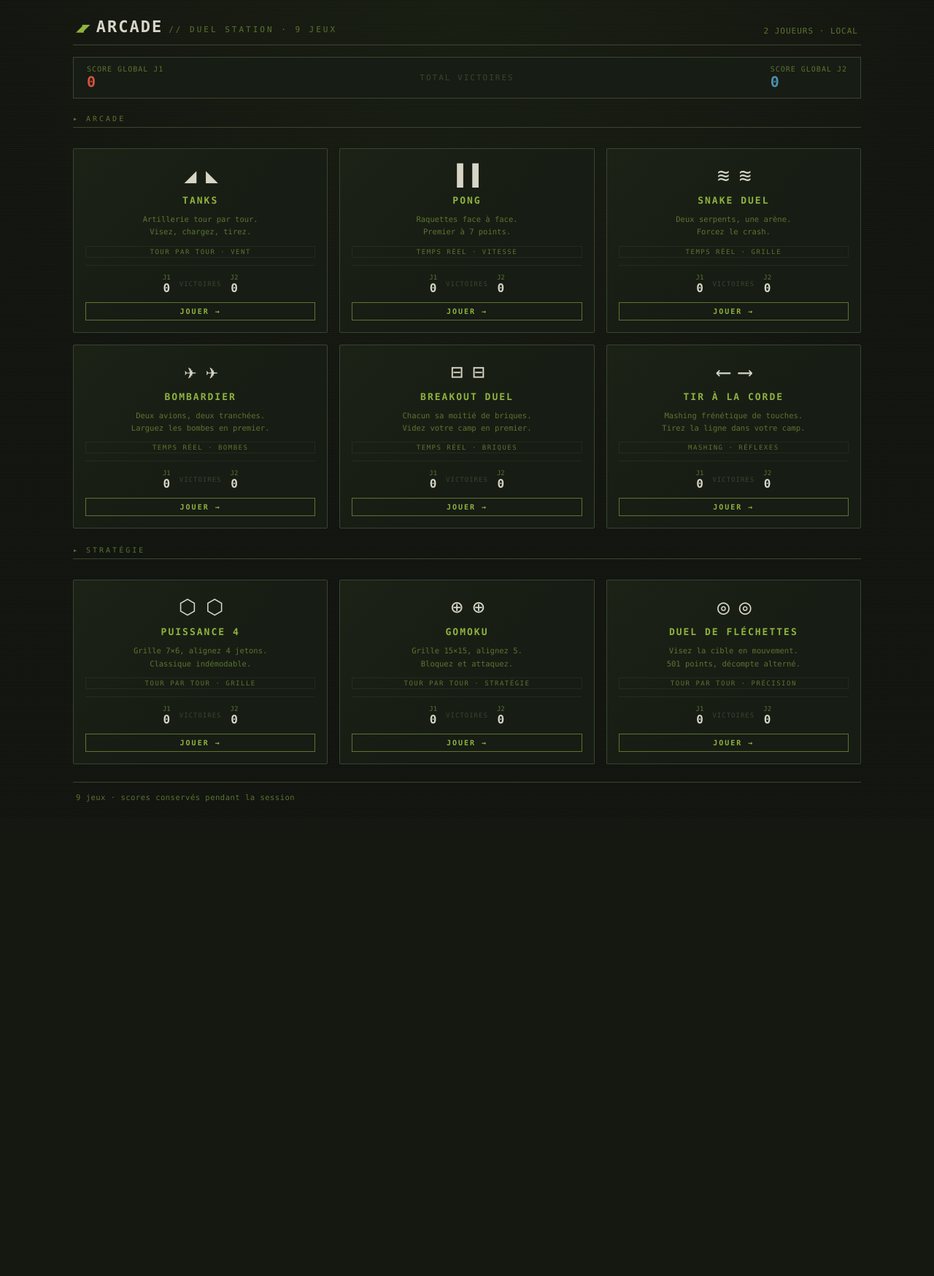
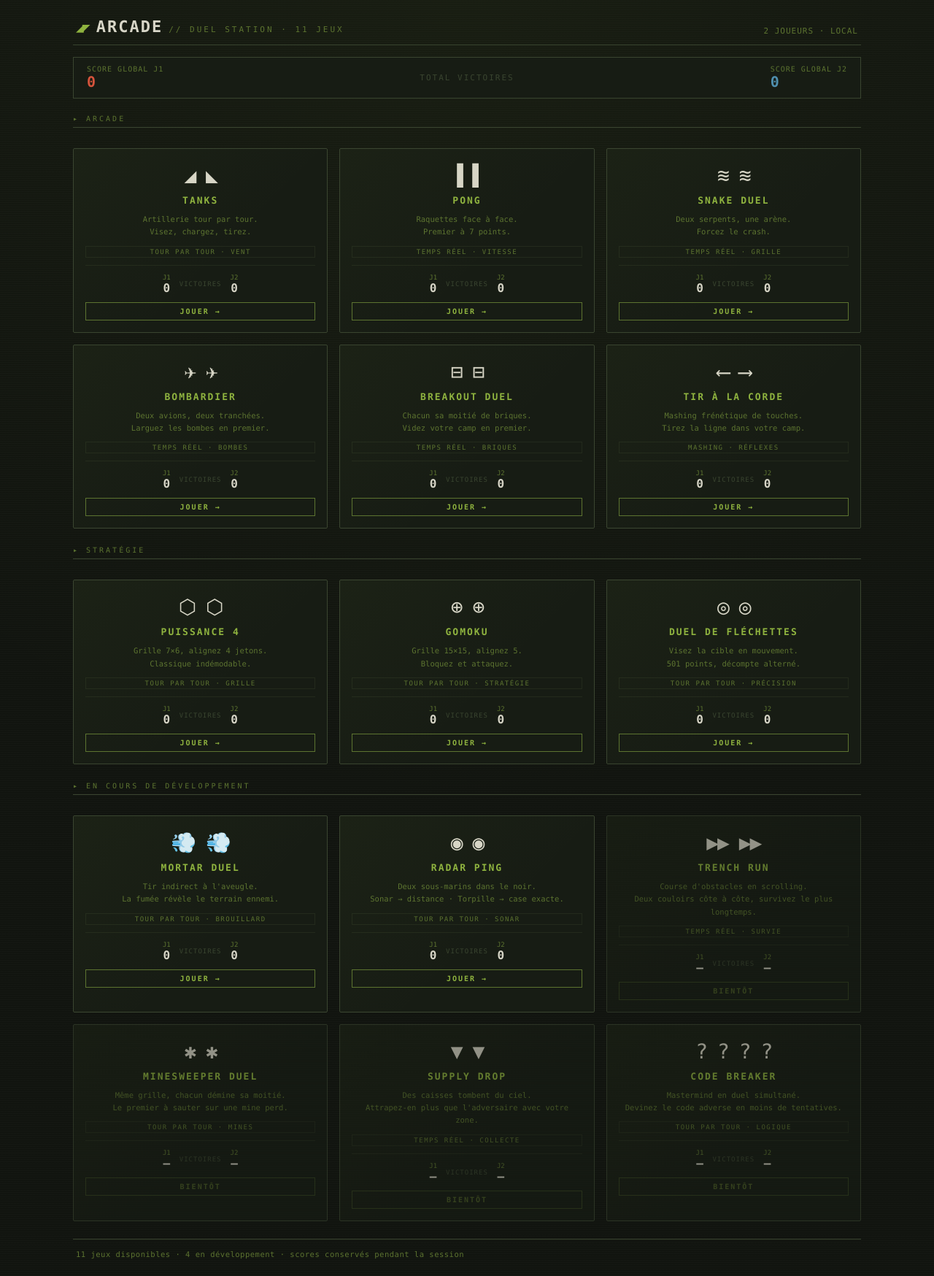
Before and after one commit to JuloEco/Multijoueurs, a Flask app: page / in a window 1280 px wide. Shown: the whole page at 73% size. Before the commit the page ends 1099 px from the top, so only its background shows below. Run offline with Flask 3, Linux system fonts and the light colour scheme.

Commit message:
Update game count and add new games section

```diff
--- a/templates/index.html
+++ b/templates/index.html
@@ -92,7 +92,7 @@
   <header class="topbar">
     <div class="brand">
       <span class="brand-mark">◢◤</span>
-      <h1>ARCADE<span class="brand-sub">// DUEL STATION · 9 JEUX</span></h1>
+      <h1>ARCADE<span class="brand-sub">// DUEL STATION · 11 JEUX</span></h1>
     </div>
     <div style="font-size:11px; color:var(--phosphor-dim); letter-spacing:1px;">2 JOUEURS · LOCAL</div>
   </header>
@@ -235,8 +235,92 @@
     </div>
   </div>
 
+  <!-- NOUVEAUX JEUX -->
+  <div class="section-label" style="margin-top:24px;">▸ EN COURS DE DÉVELOPPEMENT</div>
+  <div class="game-grid">
+
+    <div class="game-card">
+      <div class="game-icon">💨 💨</div>
+      <div class="game-name">MORTAR DUEL</div>
+      <div class="game-desc">Tir indirect à l'aveugle.<br>La fumée révèle le terrain ennemi.</div>
+      <div class="game-tag">TOUR PAR TOUR · BROUILLARD</div>
+      <div class="game-scores">
+        <div><span class="lbl">J1</span><span class="s" id="mortar-p1">0</span></div>
+        <div class="vsep">VICTOIRES</div>
+        <div><span class="lbl">J2</span><span class="s" id="mortar-p2">0</span></div>
+      </div>
+      <a href="/mortar" class="play-btn">JOUER →</a>
+    </div>
+
+    <div class="game-card">
+      <div class="game-icon">◉ ◉</div>
+      <div class="game-name">RADAR PING</div>
+      <div class="game-desc">Deux sous-marins dans le noir.<br>Sonar → distance · Torpille → case exacte.</div>
+      <div class="game-tag">TOUR PAR TOUR · SONAR</div>
+      <div class="game-scores">
+        <div><span class="lbl">J1</span><span class="s" id="radar-p1">0</span></div>
+        <div class="vsep">VICTOIRES</div>
+        <div><span class="lbl">J2</span><span class="s" id="radar-p2">0</span></div>
+      </div>
+      <a href="/radar" class="play-btn">JOUER →</a>
+    </div>
+
+    <div class="game-card" style="opacity:0.65;">
+      <div class="game-icon">▶▶ ▶▶</div>
+      <div class="game-name">TRENCH RUN</div>
+      <div class="game-desc">Course d'obstacles en scrolling.<br>Deux couloirs côte à côte, survivez le plus longtemps.</div>
+      <div class="game-tag">TEMPS RÉEL · SURVIE</div>
+      <div class="game-scores">
+        <div><span class="lbl">J1</span><span class="s" id="trench-p1">—</span></div>
+        <div class="vsep">VICTOIRES</div>
+        <div><span class="lbl">J2</span><span class="s" id="trench-p2">—</span></div>
+      </div>
+      <span class="play-btn" style="opacity:0.4;cursor:not-allowed;">BIENTÔT</span>
+    </div>
+
+    <div class="game-card" style="opacity:0.65;">
+      <div class="game-icon">✱ ✱</div>
+      <div class="game-name">MINESWEEPER DUEL</div>
+      <div class="game-desc">Même grille, chacun démine sa moitié.<br>Le premier à sauter sur une mine perd.</div>
+      <div class="game-tag">TOUR PAR TOUR · MINES</div>
+      <div class="game-scores">
+        <div><span class="lbl">J1</span><span class="s" id="mines-p1">—</span></div>
+        <div class="vsep">VICTOIRES</div>
+        <div><span class="lbl">J2</span><span class="s" id="mines-p2">—</span></div>
+      </div>
+      <span class="play-btn" style="opacity:0.4;cursor:not-allowed;">BIENTÔT</span>
+    </div>
+
+    <div class="game-card" style="opacity:0.65;">
+      <div class="game-icon">▼ ▼</div>
+      <div class="game-name">SUPPLY DROP</div>
+      <div class="game-desc">Des caisses tombent du ciel.<br>Attrapez-en plus que l'adversaire avec votre zone.</div>
+      <div class="game-tag">TEMPS RÉEL · COLLECTE</div>
+      <div class="game-scores">
+        <div><span class="lbl">J1</span><span class="s" id="supply-p1">—</span></div>
+        <div class="vsep">VICTOIRES</div>
+        <div><span class="lbl">J2</span><span class="s" id="supply-p2">—</span></div>
+      </div>
+      <span class="play-btn" style="opacity:0.4;cursor:not-allowed;">BIENTÔT</span>
+    </div>
+
+    <div class="game-card" style="opacity:0.65;">
+      <div class="game-icon">? ? ? ?</div>
+      <div class="game-name">CODE BREAKER</div>
+      <div class="game-desc">Mastermind en duel simultané.<br>Devinez le code adverse en moins de tentatives.</div>
+      <div class="game-tag">TOUR PAR TOUR · LOGIQUE</div>
+      <div class="game-scores">
+        <div><span class="lbl">J1</span><span class="s" id="code-p1">—</span></div>
+        <div class="vsep">VICTOIRES</div>
+        <div><span class="lbl">J2</span><span class="s" id="code-p2">—</span></div>
+      </div>
+      <span class="play-btn" style="opacity:0.4;cursor:not-allowed;">BIENTÔT</span>
+    </div>
+
+  </div>
+
   <footer class="legend" style="border-top:1px solid var(--line); padding-top:14px; margin-top:8px;">
-    <span class="legend-item">9 jeux · scores conservés pendant la session</span>
+    <span class="legend-item">11 jeux disponibles · 4 en développement · scores conservés pendant la session</span>
   </footer>
 
 </div>
@@ -251,16 +335,21 @@ const GAME_IDS = {
   bomber:   ['bomber-p1','bomber-p2'],
   darts:    ['darts-p1','darts-p2'],
   breakout: ['breakout-p1','breakout-p2'],
+  mortar:   ['mortar-p1','mortar-p2'],
+  radar:    ['radar-p1','radar-p2'],
 };
 async function loadAll() {
   let gp1 = 0, gp2 = 0;
   for (const [g, [id1, id2]] of Object.entries(GAME_IDS)) {
     try {
       const r = await fetch(`/api/scores/${g}`);
+      if (!r.ok) continue;
       const d = await r.json();
-      document.getElementById(id1).textContent = d.player1;
-      document.getElementById(id2).textContent = d.player2;
-      gp1 += d.player1; gp2 += d.player2;
+      const s1 = parseInt(d.player1) || 0;
+      const s2 = parseInt(d.player2) || 0;
+      document.getElementById(id1).textContent = s1;
+      document.getElementById(id2).textContent = s2;
+      gp1 += s1; gp2 += s2;
     } catch(e) {}
   }
   document.getElementById('global-p1').textContent = gp1;
```
